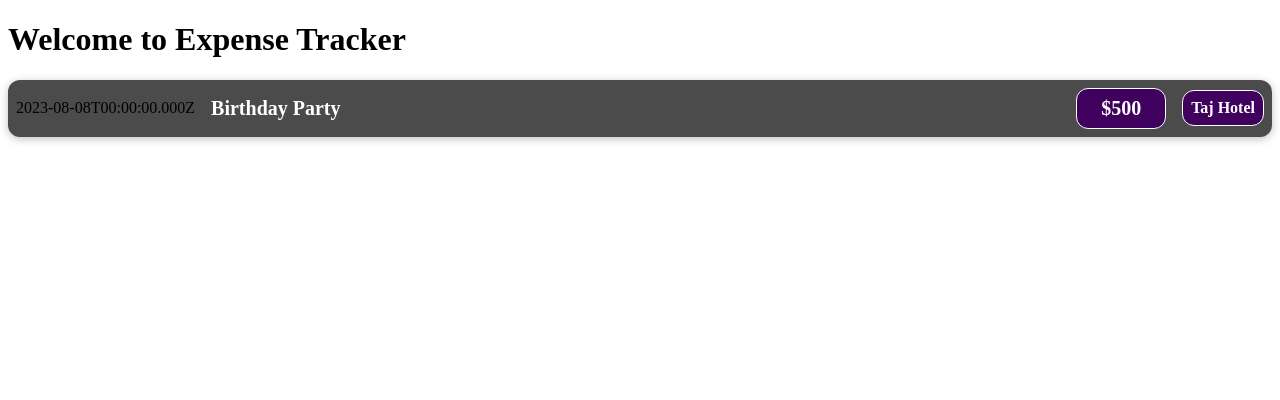
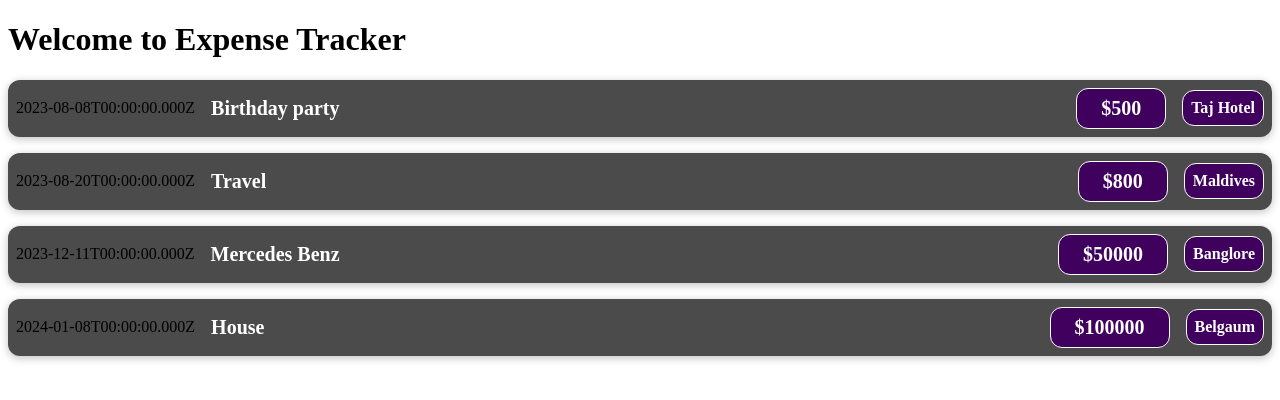
Before and after one commit to sachinPatil8795/React-Projects, a React (Create React App) app: page / in a window 1280 px wide. Shown: the top 400 px of the page. Built offline with nearby package versions, Linux system fonts and the light colour scheme.

Commit message:
passing data via props

```diff
--- a/src/App.js
+++ b/src/App.js
@@ -2,10 +2,24 @@ import ExpenseItemStyle from "./components/ExpenseItemStyle.css";
 import ExpenseItem from "./components/ExpenseItem";
 
 function App() {
+  const expenses = [
+    {title : 'Birthday party', date : new Date(2023,7,8), amount : 500, location : 'Taj Hotel'},
+    {title : 'Travel', date : new Date(2023,7,20), amount : 800, location : 'Maldives'},
+    {title : 'Mercedes Benz', date : new Date(2023,11,11), amount : 50000, location : 'Banglore'},
+    {title : 'House', date : new Date(2023,12,8), amount : 100000, location : 'Belgaum'},
+  ]
   return (
   <div>
     <h1 className="main-header">Welcome to Expense Tracker</h1>
-    <ExpenseItem></ExpenseItem>
+    {expenses.map((expense, index) => (
+        <ExpenseItem
+          key={index} // Adding a unique key for React's rendering optimization
+          title={expense.title}
+          date={expense.date}
+          amount={expense.amount}
+          location={expense.location}
+        />
+      ))}
   </div>
   );
 }
--- a/src/components/ExpenseItem.js
+++ b/src/components/ExpenseItem.js
@@ -1,17 +1,14 @@
 import ExpenseItemStyle from './ExpenseItemStyle.css'
 
-function ExpenseItem() {
-    const expenseDate = new Date(2023,7,8);
-    const expenseTitle = 'Birthday Party';
-    const expenseAmount = 500;
-    const LocationOfExpenditure = 'Taj Hotel'
+function ExpenseItem(props) {
+
     return (
         <div className = "expense-item">
-            <div>{expenseDate.toISOString()}</div>
+            <div>{props.date.toISOString()}</div>
             <div className='expense-item__description'>
-                <h2>{expenseTitle}</h2>
-                <div className='expense-item__price'>${expenseAmount}</div>
-                <div className='expense-item__location'>{LocationOfExpenditure}</div>
+                <h2>{props.title}</h2>
+                <div className='expense-item__price'>${props.amount}</div>
+                <div className='expense-item__location'>{props.location}</div>
             </div>
         </div>
     );
```
